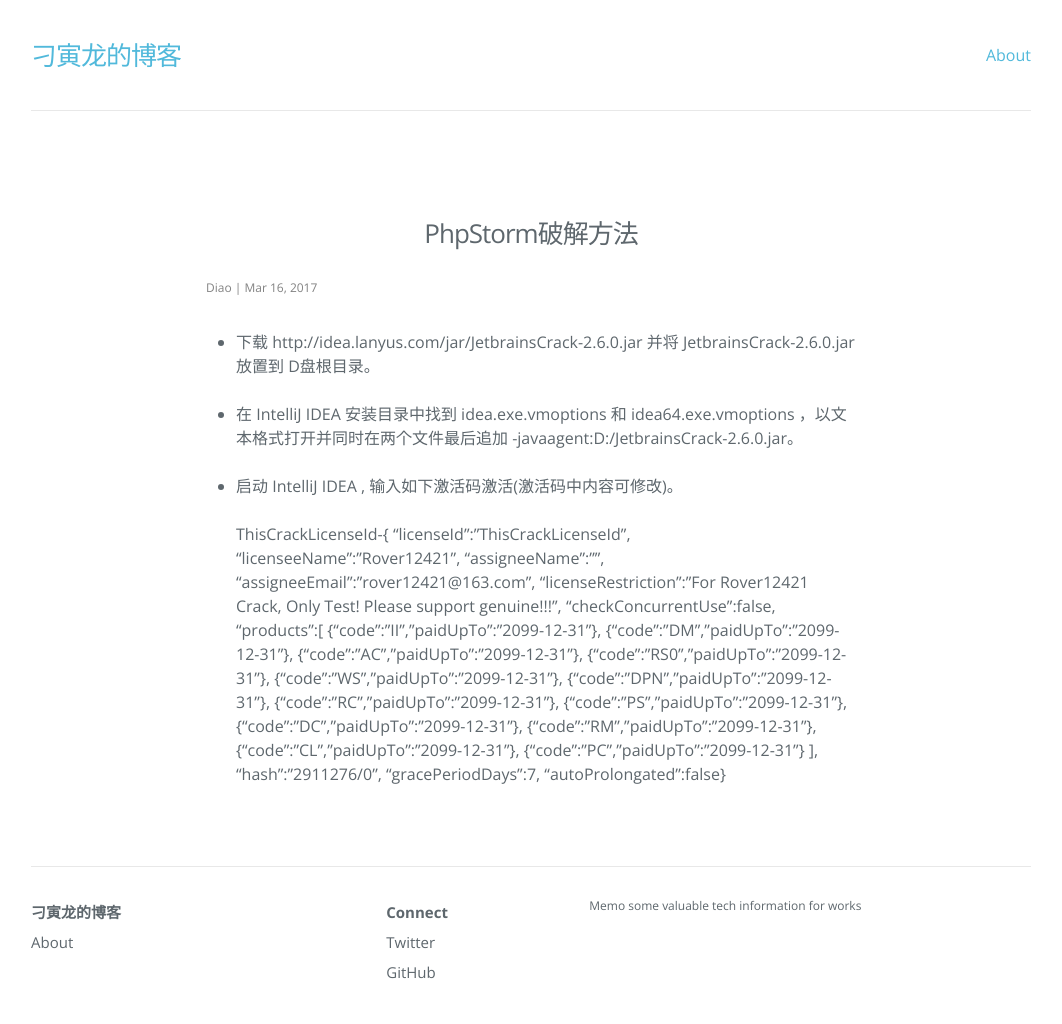
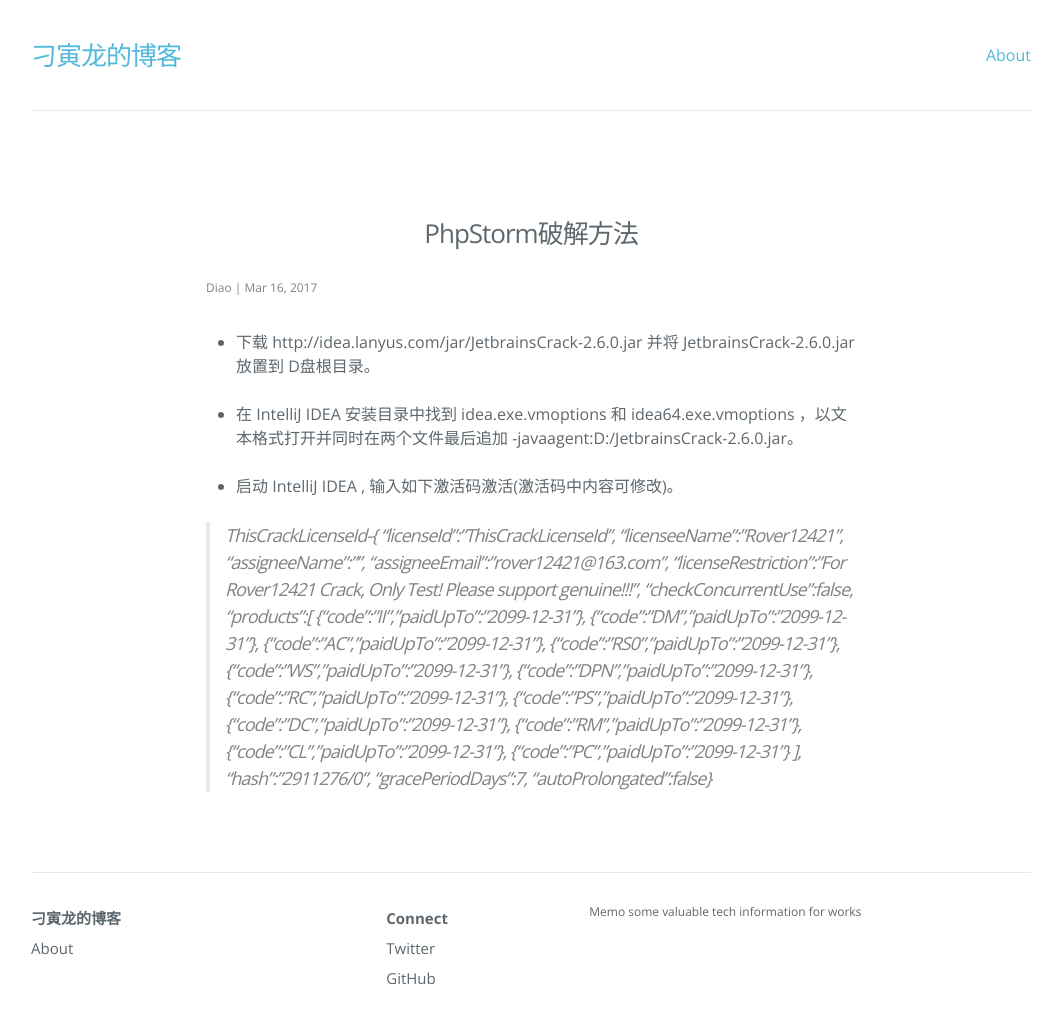
Before and after one commit to diaoyinlong/blog, a Jekyll site: the page built from _posts/2017-03-16-PhpStorm破解方法.md, in a window 1280 px wide and 1061 px high. Shown: the top 1024 px of the window, without its empty margins (109-1171 px from the left). Built offline with Jekyll 4.4.1, drawn with Linux system fonts in a browser that asks for light colours; nearby versions of some CDN libraries.

Commit message:
Published with https://stackedit.io/

```diff
--- a/_posts/2017-03-16-PhpStorm破解方法.md
+++ b/_posts/2017-03-16-PhpStorm破解方法.md
@@ -10,27 +10,29 @@ tags: PhpStorm
 
 * 启动 IntelliJ IDEA , 输入如下激活码激活(激活码中内容可修改)。
 
-    ThisCrackLicenseId-{
-    "licenseId":"ThisCrackLicenseId",
-    "licenseeName":"Rover12421",
-    "assigneeName":"",
-    "assigneeEmail":"rover12421@163.com",
-    "licenseRestriction":"For Rover12421 Crack, Only Test! Please support genuine!!!",
-    "checkConcurrentUse":false,
-    "products":[
-    {"code":"II","paidUpTo":"2099-12-31"},
-    {"code":"DM","paidUpTo":"2099-12-31"},
-    {"code":"AC","paidUpTo":"2099-12-31"},
-    {"code":"RS0","paidUpTo":"2099-12-31"},
-    {"code":"WS","paidUpTo":"2099-12-31"},
-    {"code":"DPN","paidUpTo":"2099-12-31"},
-    {"code":"RC","paidUpTo":"2099-12-31"},
-    {"code":"PS","paidUpTo":"2099-12-31"},
-    {"code":"DC","paidUpTo":"2099-12-31"},
-    {"code":"RM","paidUpTo":"2099-12-31"},
-    {"code":"CL","paidUpTo":"2099-12-31"},
-    {"code":"PC","paidUpTo":"2099-12-31"}
-    ],
-    "hash":"2911276/0",
-    "gracePeriodDays":7,
-    "autoProlongated":false}
+
+
+> ThisCrackLicenseId-{
+>     "licenseId":"ThisCrackLicenseId",
+>     "licenseeName":"Rover12421",
+>     "assigneeName":"",
+>     "assigneeEmail":"rover12421@163.com",
+>     "licenseRestriction":"For Rover12421 Crack, Only Test! Please support genuine!!!",
+>     "checkConcurrentUse":false,
+>     "products":[
+>     {"code":"II","paidUpTo":"2099-12-31"},
+>     {"code":"DM","paidUpTo":"2099-12-31"},
+>     {"code":"AC","paidUpTo":"2099-12-31"},
+>     {"code":"RS0","paidUpTo":"2099-12-31"},
+>     {"code":"WS","paidUpTo":"2099-12-31"},
+>     {"code":"DPN","paidUpTo":"2099-12-31"},
+>     {"code":"RC","paidUpTo":"2099-12-31"},
+>     {"code":"PS","paidUpTo":"2099-12-31"},
+>     {"code":"DC","paidUpTo":"2099-12-31"},
+>     {"code":"RM","paidUpTo":"2099-12-31"},
+>     {"code":"CL","paidUpTo":"2099-12-31"},
+>     {"code":"PC","paidUpTo":"2099-12-31"}
+>     ],
+>     "hash":"2911276/0",
+>     "gracePeriodDays":7,
+>     "autoProlongated":false}
```
